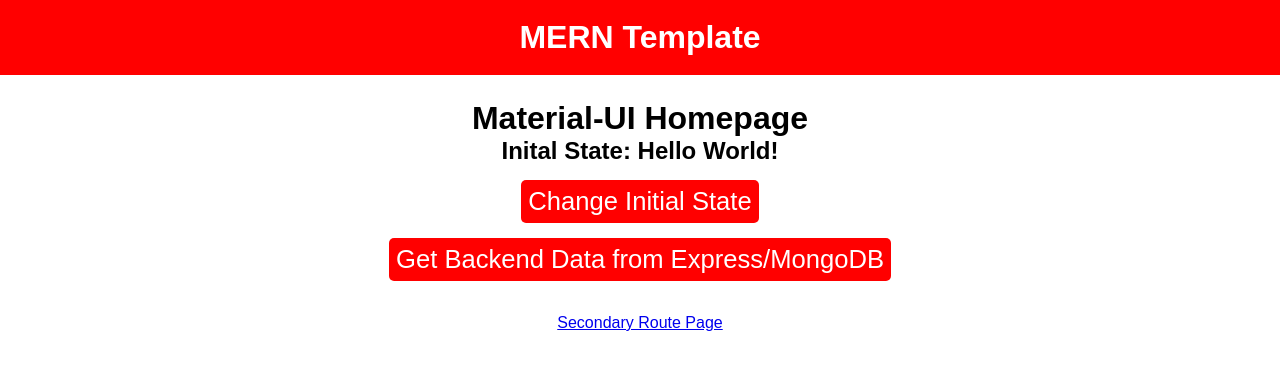
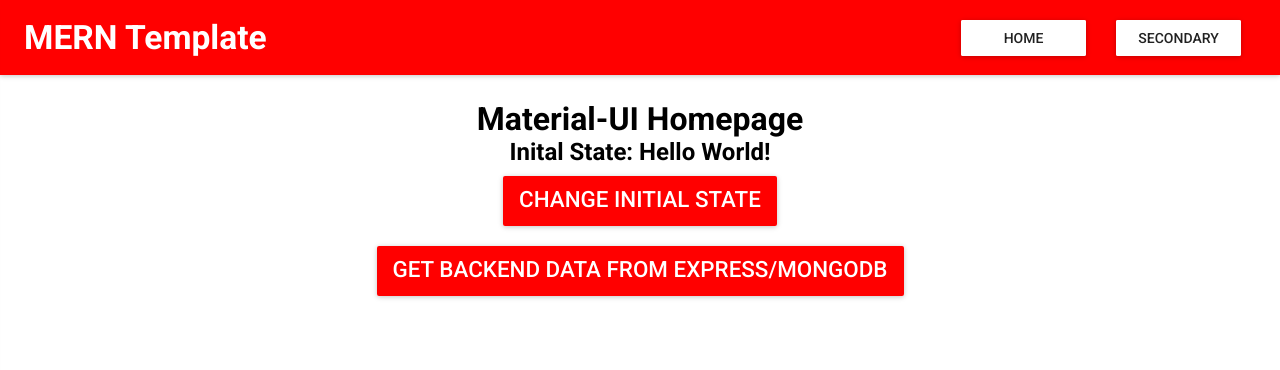
Before and after one commit to michael-gee/mern-template_REST, a React (Create React App) app in the folder client/: page / in a window 1280 px wide. Shown: the top 370 px of the page. Built offline with nearby package versions, Linux system fonts and the light colour scheme.

Commit message:
Material-UI Implementation
Basic Material-UI added and configured to branch

```diff
--- a/client/package.json
+++ b/client/package.json
@@ -9,13 +9,15 @@
   },
   "dependencies": {
     "axios": "^0.17.1",
+    "material-ui": "^0.20.0",
     "react": "^16.2.0",
     "react-dom": "^16.2.0",
     "react-redux": "^5.0.6",
     "react-router-dom": "^4.2.2",
     "react-scripts": "1.1.0",
     "redux": "^3.7.2",
-    "redux-thunk": "^2.2.0"
+    "redux-thunk": "^2.2.0",
+    "typeface-roboto": "0.0.54"
   },
   "scripts": {
     "start": "react-scripts start",
--- a/client/src/actions/index.js
+++ b/client/src/actions/index.js
@@ -1,4 +1,3 @@
-
 import { CHANGE_INITIAL_STATE } from './types';
 
 export const changeInitialState = () => {
--- a/client/src/components/App.js
+++ b/client/src/components/App.js
@@ -1,23 +1,32 @@
 import React, { Component } from 'react';
-import { BrowserRouter as Router, Route } from 'react-router-dom';
+import { BrowserRouter as Router, Route, Switch } from 'react-router-dom';
 
-import '../styles/index.css';
+import MuiThemeProvider from 'material-ui/styles/MuiThemeProvider';
 
 import Header from './Header';
 import Homepage from '../views/Homepage';
 import { Secondary } from '../views/Secondary';
+import NotFoundPage from '../views/NotFoundPage';
+
+import '../styles/index.css';
 
 class App extends Component {
   render() {
     return (
       <Router>
-        <div>
-          <Header title="MERN Template" />
+        <MuiThemeProvider>
+          <div className="container">
+            <Header title="MERN Template" />
 
-          <Route exact path="/" component={Homepage} />
+            <Switch>
+              <Route exact path="/" component={Homepage} />
 
-          <Route path="/secondary" component={Secondary} />
-        </div>
+              <Route path="/secondary" component={Secondary} />
+              <Route component={NotFoundPage} />
+            </Switch>
+
+          </div>
+        </MuiThemeProvider>
       </Router>
     );
   }
--- a/client/src/components/Header.js
+++ b/client/src/components/Header.js
@@ -1,11 +1,45 @@
-import React from 'react';
+import React, { Component } from 'react';
+import { Link } from 'react-router-dom';
 
-export default (props) => {
+import AppBar from 'material-ui/AppBar';
+import Drawer from 'material-ui/Drawer';
+import MenuItem from 'material-ui/MenuItem';
+import RaisedButton from 'material-ui/RaisedButton';
 
-  return (
-    <header>
-      <h1 id="header-title">{ props.title }</h1>
-    </header>
-  );
+class Header extends Component {
+  constructor(props) {
+    super(props);
+    this.state = { open: false };
+  }
 
+  render() {
+    return (
+      <header className="header">
+        <AppBar
+          id="header-toolbar"
+          title={<Link to="/" id="header-title">
+          <h1>{this.props.title}</h1>
+          </Link>}
+          showMenuIconButton={false}
+        >
+          <Link to="/">
+            <RaisedButton className="auth-btn" label="Home" />
+          </Link>
+          <Link to="/secondary">
+            <RaisedButton className="auth-btn" label="Secondary" />
+          </Link>
+        </AppBar>
+
+        <Drawer
+          open={this.state.open}
+          docked={false}
+        >
+          <MenuItem>Menu Item</MenuItem>
+          <MenuItem>Menu Item 2</MenuItem>
+        </Drawer>
+      </header>
+    );
+  }
 }
+
+export default Header;
--- a/client/src/index.js
+++ b/client/src/index.js
@@ -3,6 +3,7 @@ import ReactDOM from 'react-dom';
 import { Provider } from 'react-redux';
 import { createStore, applyMiddleware } from 'redux';
 import reduxThunk from 'redux-thunk';
+import 'typeface-roboto';
 
 import App from './components/App';
 import reducers from './reducers';
--- a/client/src/styles/index.css
+++ b/client/src/styles/index.css
@@ -1,19 +1,32 @@
 body {
   margin: 0;
   padding: 0;
-  font-family: Arial, Helvetica, sans-serif;
+  font-family: 'Roboto', Arial, Helvetica, sans-serif;
 }
 
 h1, h2, h3, h4, h5, h6 {
   margin: 0;
 }
 
-header {
-  display: flex;
-  justify-content: center;
-  align-items: center;
-  background-color: red;
+#header-toolbar {
+  display: flex !important;
+  align-items: center !important;
+  height: 75px !important;
+  margin-bottom: 25px !important;
+  background-color: red !important;
+}
+
+#header-title {
+  font-size: .7em;
   color: white;
-  height: 75px;
-  margin-bottom: 25px;
+  text-decoration: none;
 }
+  #header-title:hover {
+    cursor: pointer;
+  }
+
+.auth-btn {
+  background-color: white;
+  margin: 0 15px;
+  width: 125px;
+}
--- a/client/src/styles/view_styles/Homepage.css
+++ b/client/src/styles/view_styles/Homepage.css
@@ -1,17 +1,3 @@
 #homepage-container {
   text-align: center;
 }
-
-.homepage-btn {
-  background-color: red;
-  color: white;
-  border: none;
-  border-radius: 5px;
-  display: block;
-  margin: 15px auto;
-  font-size: 1.6em;
-  padding: 7px;
-}
-  .homepage-btn:hover {
-    cursor: pointer
-  }
--- a/client/src/views/Homepage.js
+++ b/client/src/views/Homepage.js
@@ -1,6 +1,8 @@
 import React, { Component } from 'react';
 import { connect } from 'react-redux';
 import { Link } from 'react-router-dom';
+
+import RaisedButton from 'material-ui/RaisedButton';
 
 import * as actions from '../actions';
 import '../styles/view_styles/Homepage.css';
@@ -13,17 +15,39 @@ class Homepage extends Component {
 
         <h2>Inital State: {this.props.initial.message}</h2>
 
-        <button onClick={this.props.changeInitialState} className="homepage-btn">Change Initial State</button>
+        <RaisedButton
+          onClick={this.props.changeInitialState}
+          label="Change Initial State"
+          backgroundColor="red"
+          labelStyle={{
+            color: 'white',
+            fontSize: '1.4em',
+            display: 'flex',
+            paddingTop: '10px'
+          }}
+          style={{
+            margin: '10px 0',
+            height: '50px'
+          }}
+        />
 
-        <a href="/api/mock-data" style={{textDecoration: 'none'}}>
-          <button className="homepage-btn">Get Backend Data from Express/MongoDB</button>
-        </a>
+        <br />
 
-        <br/>
-
-        <Link to="/secondary">
-          Secondary Route Page
-        </Link>
+        <RaisedButton
+          href="/api/mock-data"
+          label="Get Backend Data from Express/MongoDB"
+          backgroundColor="red"
+          labelStyle={{
+            color: 'white',
+            fontSize: '1.4em',
+            display: 'flex',
+            paddingTop: '10px'
+          }}
+          style={{
+            margin: '10px 0',
+            height: '50px'
+          }}
+        />
       </div>
     );
   }
--- /dev/null
+++ b/client/src/views/NotFoundPage.js
@@ -0,0 +1,12 @@
+import React from 'react';
+import { Link } from 'react-router-dom';
+
+export default () => {
+  return (
+    <div>
+      <h1>404 Error - Page Not Found!</h1>
+      <p>The currently URL location is not valid!</p>
+      <Link to="/">Go Back to Homepage</Link>
+    </div>
+  );
+}
```
Also changed, not shown: 1 other file (tests, documents, lock files or other folders).
